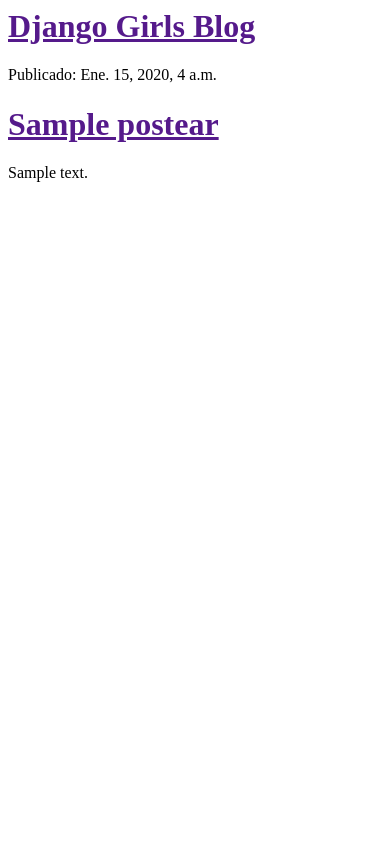
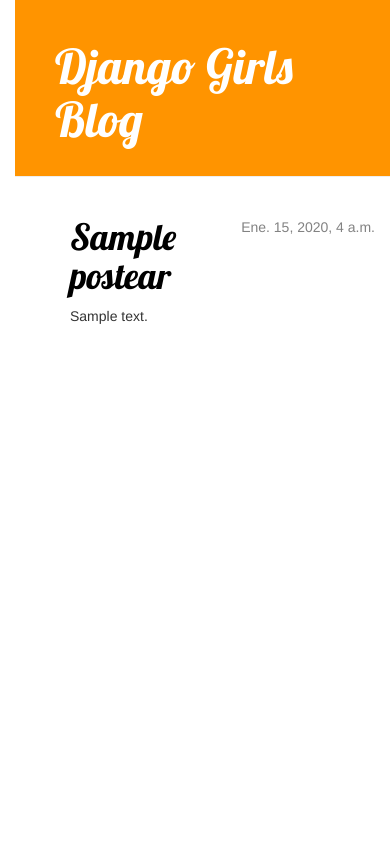
Before and after one commit to kevinmendez007/djangoapp, a Django app: page / in a window 390 px wide. Run offline with Django 3.2, Linux system fonts and the light colour scheme; tables that the repository leaves empty hold one stand-in row (values such as "Sample post"); some libraries are stand-ins or nearby versions.

Commit message:
Se crearon la plantilla base y se agrego css

```diff
--- /dev/null
+++ b/blog/static/CSS/blog.css
@@ -0,0 +1,55 @@
+h1 a {
+        color: #FCA205;
+        font-family: 'Lobster';
+    }
+body {
+        padding-left: 15px;
+    }
+
+.page-header {
+      background-color: #ff9400;
+      margin-top: 0;
+      padding: 20px 20px 20px 40px;
+  }
+
+  .page-header h1, .page-header h1 a, .page-header h1 a:visited, .page-header h1 a:active {
+      color: #ffffff;
+      font-size: 36pt;
+      text-decoration: none;
+  }
+
+  .content {
+      margin-left: 40px;
+  }
+
+  h1, h2, h3, h4 {
+      font-family: 'Lobster', cursive;
+  }
+
+  .date {
+      float: right;
+      color: #828282;
+  }
+
+  .save {
+      float: right;
+  }
+
+  .post-form textarea, .post-form input {
+      width: 100%;
+  }
+
+  .top-menu, .top-menu:hover, .top-menu:visited {
+      color: #ffffff;
+      float: right;
+      font-size: 26pt;
+      margin-right: 20px;
+  }
+
+  .post {
+      margin-bottom: 70px;
+  }
+
+  .post h1 a, .post h1 a:visited {
+      color: #000000;
+  }
--- /dev/null
+++ b/blog/templates/blog/base.html
@@ -0,0 +1,24 @@
+{% load staticfiles %}
+<html>
+       <head>
+           <title>Django Girls blog</title>
+           <link rel="stylesheet" href="//maxcdn.bootstrapcdn.com/bootstrap/3.2.0/css/bootstrap.min.css">
+           <link rel="stylesheet" href="//maxcdn.bootstrapcdn.com/bootstrap/3.2.0/css/bootstrap-theme.min.css">
+           <link rel="stylesheet" href="{% static 'CSS/blog.css' %}">
+           <link href="https://fonts.googleapis.com/css?family=Lobster&subset=latin,latin-ext" rel="stylesheet" type="text/css">
+       </head>
+       <body>
+           <div class="page-header">
+               <h1><a href="">Django Girls Blog</a></h1>
+           </div>
+
+           <div class="content container">
+               <div class="row">
+                   <div class="col-md-8">
+                      {% block content %}
+                      {% endblock %}
+                   </div>
+            </div>
+
+       </body>
+   </html>
--- a/blog/templates/blog/listar_articulo.html
+++ b/blog/templates/blog/listar_articulo.html
@@ -1,18 +1,13 @@
-<html>
-       <head>
-           <title>Django Girls blog</title>
-       </head>
-       <body>
-           <div>
-               <h1><a href="">Django Girls Blog</a></h1>
+{% extends 'blog/base.html' %}
+
+   {% block content %}
+       {% for post in articulo %}
+           <div class="post">
+               <div class="date">
+                   {{ post.fecha_publicacion }}
+               </div>
+               <h1><a href="">{{ post.titulo }}</a></h1>
+               <p>{{ post.texto|linebreaksbr }}</p>
            </div>
-
-          {% for a in articulo %}
-           <div>
-             <p> Publicado: {{a.fecha_creacion}} </p>
-             <h1><a href=""> {{a.titulo}} </a></h1>
-             <p> {{a.texto|linebreaksbr}} </p>
-           </div>
-           {% endfor %}
-       </body>
-   </html>
+       {% endfor %}
+   {% endblock content %}
```
